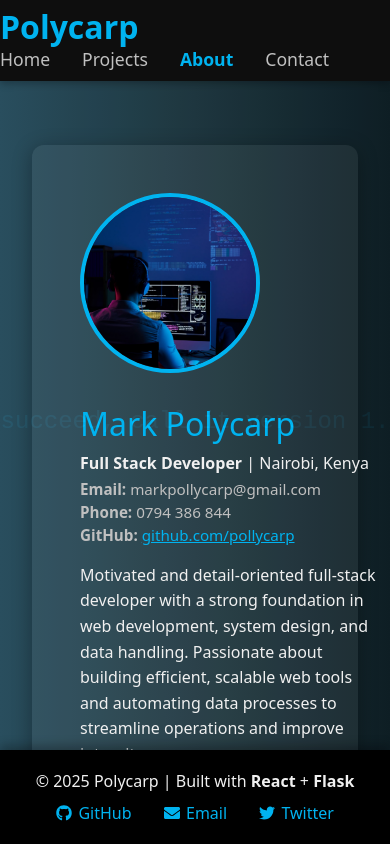
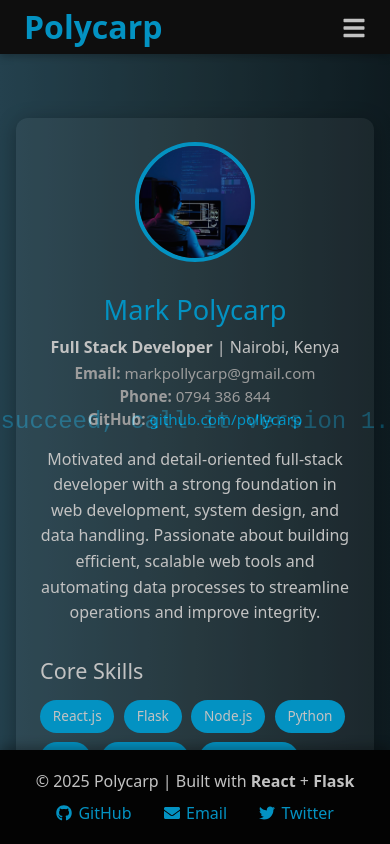
Before and after one commit to pollycarp/polycarp-dev-portfolio, a React (Create React App) app in the folder client/: page /about in a window 390 px wide. Shown: the top 844 px of the page. Built offline with nearby package versions, Linux system fonts and the light colour scheme.

Commit message:
changes on responsiveness

```diff
--- a/client/src/App.js
+++ b/client/src/App.js
@@ -11,7 +11,7 @@ import About from './pages/About';
 
 
 const routeMessages = {
-  '/': '"l am not a great programmer, l am just a good programmer with great habits"  - Kent Beck',
+  '/': 'Stay Bold, Stay Bizarre, Stay Building!!',
   '/projects': '> Fetching Repos...',
   '/contact': '> Connecting you ...',
 };
--- /dev/null
+++ b/client/src/components/Container.jsx
@@ -0,0 +1,20 @@
+// components/Container.jsx
+import React from 'react';
+
+const Container = ({ children }) => {
+  return (
+    <div
+      style={{
+        width: '100%',
+        maxWidth: '1200px',
+        margin: '0 auto',
+        padding: '2rem 1rem',
+        boxSizing: 'border-box',
+      }}
+    >
+      {children}
+    </div>
+  );
+};
+
+export default Container;
--- a/client/src/components/Navbar.css
+++ b/client/src/components/Navbar.css
@@ -1,29 +1,26 @@
 /* Main navbar */
 .navbar {
-  display: flex;
-  justify-content: flex-start; /* Align content to the start */
-  align-items: center;
-  padding: 1.5rem 2rem;
   background-color: #0f0f0f;
   color: white;
+  padding: 1.5rem 2rem;
   position: sticky;
   top: 0;
   z-index: 1000;
   box-shadow: 0 2px 8px rgba(0, 0, 0, 0.3);
 }
 
-/* Wrapper to layout logo and links */
+/* Container */
 .navbar-container {
+  display: flex;
+  justify-content: space-between; /* Keeps logo left, links right */
+  align-items: center;
   width: 100%;
-  max-width: 1100px;
-  margin: 0 auto;
   padding: 0 1.5rem;
-  display: flex;
-  justify-content: space-between;
-  align-items: center;
+  margin: 0;
+  max-width: none;
 }
 
-/* Logo styling */
+/* Logo */
 .logo {
   font-size: 2rem;
   font-weight: 700;
@@ -36,6 +33,15 @@
   color: #00bfff;
 }
 
+/* Hamburger Menu */
+.hamburger {
+  display: none;
+  cursor: pointer;
+  color: white;
+  z-index: 1100;
+}
+
+/* Nav Links */
 .nav-links {
   list-style: none;
   display: flex;
@@ -77,3 +83,31 @@
   color: #00bfff;
   font-weight: 600;
 }
+
+/* Mobile Styles */
+@media screen and (max-width: 768px) {
+  .hamburger {
+    display: block;
+  }
+
+  .nav-links {
+    flex-direction: column;
+    position: absolute;
+    top: 70px;
+    right: 0;
+    background-color: #0f0f0f;
+    width: 200px;
+    padding: 1.5rem;
+    border-radius: 8px 0 0 8px;
+    display: none;
+    box-shadow: -2px 2px 10px rgba(0, 0, 0, 0.2);
+  }
+
+  .nav-links.active {
+    display: flex;
+  }
+
+  .nav-links li {
+    margin-bottom: 1rem;
+  }
+}
--- a/client/src/components/Navbar.js
+++ b/client/src/components/Navbar.js
@@ -1,27 +1,65 @@
-import React from 'react';
+import React, { useState } from 'react';
 import { Link, useLocation } from 'react-router-dom';
+import { FaBars, FaTimes } from 'react-icons/fa';
 import './Navbar.css';
 
 const Navbar = () => {
   const location = useLocation();
+  const [menuOpen, setMenuOpen] = useState(false);
+
+  const toggleMenu = () => setMenuOpen((prev) => !prev);
+  const closeMenu = () => setMenuOpen(false);
 
   return (
     <nav className="navbar" role="navigation" aria-label="Main Navigation">
+      <div className="navbar-container">
+        <Link to="/" className="logo-link" onClick={closeMenu}>
           <h2 className="logo">Polycarp</h2>
-      <ul className="nav-links">
+        </Link>
+
+        <div className="hamburger" onClick={toggleMenu} aria-label="Toggle menu">
+          {menuOpen ? <FaTimes size={24} /> : <FaBars size={24} />}
+        </div>
+
+        <ul className={`nav-links ${menuOpen ? 'active' : ''}`}>
           <li>
-          <Link to="/" className={location.pathname === '/' ? 'active' : ''}>Home</Link>
+            <Link
+              to="/"
+              onClick={closeMenu}
+              className={location.pathname === '/' ? 'active' : ''}
+            >
+              Home
+            </Link>
           </li>
           <li>
-          <Link to="/projects" className={location.pathname === '/projects' ? 'active' : ''}>Projects</Link>
+            <Link
+              to="/projects"
+              onClick={closeMenu}
+              className={location.pathname === '/projects' ? 'active' : ''}
+            >
+              Projects
+            </Link>
           </li>
           <li>
-          <Link to="/about" className={location.pathname === '/about' ? 'active' : ''}>About</Link>
+            <Link
+              to="/about"
+              onClick={closeMenu}
+              className={location.pathname === '/about' ? 'active' : ''}
+            >
+              About
+            </Link>
           </li>
           <li>
-          <Link to="/contact" className={location.pathname === '/contact' ? 'active' : ''}>Contact</Link>
+            <Link
+              to="/contact"
+              onClick={closeMenu}
+              className={location.pathname === '/contact' ? 'active' : ''}
+            >
+              Contact
+            </Link>
           </li>
         </ul>
+      </div>
     </nav>
   );
 };
--- a/client/src/components/PDFResume.js
+++ b/client/src/components/PDFResume.js
@@ -52,7 +52,7 @@ const styles = StyleSheet.create({
 
 // Skills, Timeline, and Projects
 const skills = [
-  'React.js', 'Flask', 'Node.js', 'Python', 'JavaScript',
+  'React.js', 'Flask', 'Node.js', 'Python', 'Java', 'JavaScript',
   'PostgreSQL', 'MongoDB', 'MySQL', 'Git', 'REST APIs',
   'Excel & Pandas', 'Tailwind CSS', 'Figma', 'Agile'
 ];
--- a/client/src/components/ProjectCard.js
+++ b/client/src/components/ProjectCard.js
@@ -1,76 +1,68 @@
 import React from 'react';
 import { motion } from 'framer-motion';
 
-const badgeColors = {
-  JavaScript: '#f7df1e',
-  Python: '#3572A5',
-  HTML: '#e34c26',
-  CSS: '#563d7c',
-  Rust: '#dea584',
-  default: '#6c757d'
-};
-
 const ProjectCard = ({ project }) => {
-  const language = project.tech[0] || 'Other';
-  const badgeColor = badgeColors[language] || badgeColors.default;
-
   return (
     <motion.div
       initial={{ opacity: 0, y: 30 }}
       animate={{ opacity: 1, y: 0 }}
+      transition={{ duration: 0.5 }}
       whileHover={{ scale: 1.03 }}
-      transition={{ duration: 0.4 }}
       style={{
-        borderRadius: '10px',
+        border: '1px solid #ccc',
+        borderRadius: '8px',
+        padding: '1rem',
         backgroundColor: '#fff',
-        padding: '1.5rem',
-        boxShadow: '0 8px 20px rgba(0,0,0,0.05)',
-        height: '100%',
+        boxShadow: '0 2px 10px rgba(0, 0, 0, 0.05)',
         display: 'flex',
         flexDirection: 'column',
         justifyContent: 'space-between',
-        transition: 'all 0.3s ease-in-out'
+        minHeight: '180px',
       }}
     >
-      <div>
-        <h4 className="mb-2 text-dark">{project.title}</h4>
-        <p className="text-muted" style={{ fontSize: '0.95rem' }}>
+      <div style={{ flex: 1 }}>
+        <h3 style={{ fontSize: '1.2rem', marginBottom: '0.5rem', wordBreak: 'break-word' }}>
+          {project.title}
+        </h3>
+        <p style={{ fontSize: '0.95rem', color: '#555', marginBottom: '1rem' }}>
           {project.description || 'No description provided.'}
         </p>
       </div>
 
-      <div style={{ marginTop: '1rem' }}>
-        {/* Tech Badge */}
+      <div
+        style={{
+          display: 'flex',
+          flexWrap: 'wrap',
+          justifyContent: 'space-between',
+          alignItems: 'center',
+          gap: '0.5rem',
+          marginTop: 'auto',
+        }}
+      >
         <span
           style={{
-            backgroundColor: badgeColor,
-            color: '#000',
+            padding: '0.3rem 0.8rem',
+            backgroundColor: getBadgeColor(project.tech[0]),
+            color: '#fff',
+            borderRadius: '16px',
+            fontSize: '0.75rem',
             fontWeight: 'bold',
-            fontSize: '0.8rem',
-            padding: '0.2rem 0.6rem',
-            borderRadius: '20px',
-            marginRight: '0.5rem'
           }}
         >
-          {language}
+          {project.tech[0] || 'N/A'}
         </span>
 
-        {/* GitHub Link */}
         {project.link && (
           <a
             href={project.link}
             target="_blank"
             rel="noopener noreferrer"
             style={{
-              display: 'inline-block',
-              marginTop: '0.5rem',
               fontSize: '0.85rem',
+              color: '#00bfff',
               fontWeight: '500',
-              color: '#00bfff',
-              textDecoration: 'none'
+              textDecoration: 'none',
             }}
-            onMouseOver={(e) => (e.target.style.textDecoration = 'underline')}
-            onMouseOut={(e) => (e.target.style.textDecoration = 'none')}
           >
             View on GitHub →
           </a>
@@ -80,4 +72,16 @@ const ProjectCard = ({ project }) => {
   );
 };
 
+// 🔧 Helper for language-based badge coloring
+const getBadgeColor = (tech) => {
+  switch ((tech || '').toLowerCase()) {
+    case 'python': return '#3572A5';
+    case 'javascript': return '#f0db4f';
+    case 'html': return '#e44d26';
+    case 'java': return '#b07219';
+    case 'react': return '#61DBFB';
+    default: return '#555';
+  }
+};
+
 export default ProjectCard;
--- a/client/src/pages/About.js
+++ b/client/src/pages/About.js
@@ -6,9 +6,11 @@ import { useInView } from 'react-intersection-observer';
 import ReactToPrint from 'react-to-print';
 import { PDFDownloadLink } from '@react-pdf/renderer';
 import PDFResume from '../components/PDFResume';
+import '../styles/About.css';
+
 
 const skills = [
-  'React.js', 'Flask', 'Node.js', 'Python', 'JavaScript',
+  'React.js', 'Flask', 'Node.js', 'Python', 'Java', 'JavaScript',
   'PostgreSQL', 'MongoDB', 'MySQL', 'Git', 'REST APIs',
   'Excel & Pandas', 'Tailwind CSS', 'Figma', 'Agile'
 ];
@@ -91,83 +93,52 @@ const projects = {
 const About = () => {
   return (
     <motion.section
+      className="about-section"
       initial={{ opacity: 0, y: 40 }}
       animate={{ opacity: 1, y: 0 }}
       exit={{ opacity: 0 }}
       transition={{ duration: 0.8 }}
-      style={{
-        minHeight: '100vh',
-        padding: '4rem 2rem',
-        background: 'linear-gradient(to right, #2c5364, #203a43, #0f2027)',
-        color: '#fff',
-        display: 'flex',
-        flexDirection: 'column',
-        alignItems: 'center'
-      }}
     >
       {/* Core Card */}
-      <div style={{
-        maxWidth: '1000px',
-        width: '100%',
-        backgroundColor: '#ffffff10',
-        borderRadius: '12px',
-        padding: '3rem',
-        display: 'flex',
-        flexWrap: 'wrap',
-        gap: '2rem',
-        boxShadow: '0 4px 20px rgba(0,0,0,0.3)'
-      }}>
+      <div className="about-card">
         {/* Profile Image */}
         <motion.img
           src={profilePic}
           alt="Polycarp"
-          style={{
-            borderRadius: '50%',
-            width: '180px',
-            height: '180px',
-            objectFit: 'cover',
-            border: '4px solid #00bfff',
-            flexShrink: 0
-          }}
+          className="about-image"
           initial={{ scale: 0 }}
           animate={{ scale: 1 }}
           transition={{ duration: 0.5 }}
         />
 
         {/* Text */}
-        <div style={{ flex: 1, minWidth: '300px' }}>
-          <h2 style={{ fontSize: '2rem', color: '#00bfff' }}>Mark Polycarp</h2>
-          <p style={{ marginBottom: '0.2rem' }}><strong>Full Stack Developer</strong> | Nairobi, Kenya</p>
-          <p style={{ fontSize: '0.95rem', color: '#ccc' }}>
+        <div className="about-text">
+          <h2 className="about-name">Mark Polycarp</h2>
+          <p className="about-title"><strong>Full Stack Developer</strong> | Nairobi, Kenya</p>
+          <p className="about-meta">
             <strong>Email:</strong> markpollycarp@gmail.com<br />
             <strong>Phone:</strong> 0794 386 844<br />
-            <strong>GitHub:</strong> <a href="https://github.com/pollycarp" target="_blank" rel="noopener noreferrer" style={{ color: '#00bfff' }}>github.com/pollycarp</a>
+            <strong>GitHub:</strong>{' '}
+            <a href="https://github.com/pollycarp" target="_blank" rel="noopener noreferrer" className="about-link">
+              github.com/pollycarp
+            </a>
           </p>
 
-          <p style={{ marginTop: '1rem', lineHeight: '1.6' }}>
+          <p className="about-summary">
             Motivated and detail-oriented full-stack developer with a strong foundation in web development, system design, and data handling. Passionate about building efficient, scalable web tools and automating data processes to streamline operations and improve integrity.
           </p>
 
           {/* Skills */}
-          <div style={{ marginTop: '2rem' }}>
-            <h4 style={{ color: '#fff' }}>Core Skills</h4>
-            <div style={{ display: 'flex', flexWrap: 'wrap', gap: '0.6rem', marginTop: '1rem' }}>
+          <div className="skills-section">
+            <h4>Core Skills</h4>
+            <div className="skills-wrapper">
               {skills.map((skill) => (
-                <span key={skill} style={{
-                  padding: '0.5rem 1rem',
-                  backgroundColor: '#00bfff',
-                  borderRadius: '20px',
-                  fontSize: '0.9rem',
-                  fontWeight: 500
-                }}>
-                  {skill}
-                </span>
+                <span className="skill-badge" key={skill}>{skill}</span>
               ))}
             </div>
           </div>
         </div>
       </div>
-
       {/* Experience Timeline */}
       <div style={{ maxWidth: '1000px', width: '100%', marginTop: '3rem' }}>
         <h3 style={{ textAlign: 'center', color: '#00bfff' }}>Experience & Education</h3>
--- a/client/src/pages/Projects.js
+++ b/client/src/pages/Projects.js
@@ -1,32 +1,33 @@
 import React, { useState, useEffect } from 'react';
+import axios from 'axios';
 import { motion } from 'framer-motion';
-import axios from 'axios';
 import ProjectCard from '../components/ProjectCard';
+import Container from '../components/Container';
 
 const Projects = () => {
-  const [filter, setFilter] = useState("All");
   const [projects, setProjects] = useState([]);
+  const [filter, setFilter] = useState('All');
   const [showMore, setShowMore] = useState(false);
   const [loading, setLoading] = useState(true);
 
   const pinnedRepoNames = [
-    "flask-file-share",
-    "polycarp-dev-portfolio",
-    "telco_churn_prediction",
-    "console-grid-game",
-    "PrivacyLLM",
-    "Airline-Ticket-Reservation-System-Design"
+    'flask-file-share',
+    'polycarp-dev-portfolio',
+    'telco_churn_prediction',
+    'console-grid-game',
+    'PrivacyLLM',
+    'Airline-Ticket-Reservation-System-Design'
   ];
 
-  const techStacks = ["All", "React", "Flask", "Python", "Java", "Javascript", "API"];
+  const techStacks = ['All', 'React', 'Flask', 'Python', 'Java', 'Javascript', 'API'];
 
   useEffect(() => {
     const fetchRepos = async () => {
       try {
-        const res = await axios.get("https://api.github.com/users/pollycarp/repos?sort=updated&per_page=100");
+        const res = await axios.get('https://api.github.com/users/pollycarp/repos?sort=updated');
         setProjects(res.data);
       } catch (err) {
-        console.error("GitHub API error:", err);
+        console.error('GitHub API error:', err);
       } finally {
         setLoading(false);
       }
@@ -39,26 +40,39 @@ const Projects = () => {
   const extraProjects = projects.filter((repo) => !pinnedRepoNames.includes(repo.name));
 
   const applyFilter = (repos) =>
-    filter === "All"
+    filter === 'All'
       ? repos
-      : repos.filter((repo) =>
+      : repos.filter(
+          (repo) =>
             repo.topics?.includes(filter.toLowerCase()) ||
             (repo.language && repo.language.toLowerCase() === filter.toLowerCase())
         );
 
   return (
-    <motion.div
+    <motion.section
       initial={{ opacity: 0, x: 50 }}
       animate={{ opacity: 1, x: 0 }}
       exit={{ opacity: 0, x: -50 }}
       transition={{ duration: 0.5 }}
-      style={{ padding: '2rem' }}
+      style={{
+        minHeight: '100vh',
+        backgroundColor: '#f8f9fa',
+        padding: '2rem 0',
+        boxSizing: 'border-box',
+      }}
     >
-      <h2 style={{ marginBottom: '1rem' }}>Projects</h2>
+      <Container>
+        <h2 style={{ marginBottom: '1rem', textAlign: 'center', color: '#222' }}>Projects</h2>
 
         {/* Filter Buttons */}
         <motion.div
-        style={{ marginBottom: '1.5rem', display: 'flex', flexWrap: 'wrap' }}
+          style={{
+            marginBottom: '1.5rem',
+            display: 'flex',
+            flexWrap: 'wrap',
+            justifyContent: 'center',
+            gap: '0.75rem',
+          }}
           initial={{ opacity: 0 }}
           animate={{ opacity: 1 }}
           transition={{ duration: 0.3, delay: 0.2 }}
@@ -66,17 +80,18 @@ const Projects = () => {
           {techStacks.map((stack) => (
             <motion.button
               key={stack}
-            whileHover={{ scale: 1.1 }}
+              whileHover={{ scale: 1.05 }}
               whileTap={{ scale: 0.95 }}
               onClick={() => setFilter(stack)}
               style={{
-              marginRight: '1rem',
-              marginBottom: '0.5rem',
                 padding: '0.5rem 1rem',
-              backgroundColor: filter === stack ? '#00bfff' : '#f0f0f0',
+                backgroundColor: filter === stack ? '#00bfff' : '#e0e0e0',
+                color: filter === stack ? '#fff' : '#333',
                 border: 'none',
-              borderRadius: '4px',
-              cursor: 'pointer'
+                borderRadius: '20px',
+                cursor: 'pointer',
+                fontWeight: 'bold',
+                fontSize: '0.9rem',
               }}
             >
               {stack}
@@ -84,7 +99,7 @@ const Projects = () => {
           ))}
         </motion.div>
 
-      {/* Pinned Projects */}
+        {/* Project Cards Grid */}
         <motion.div
           layout
           initial={{ opacity: 0 }}
@@ -92,55 +107,41 @@ const Projects = () => {
           transition={{ duration: 0.4, delay: 0.1 }}
           style={{
             display: 'grid',
-          gridTemplateColumns: 'repeat(auto-fit, minmax(300px, 1fr))',
-          gap: '1.5rem'
+            gridTemplateColumns: 'repeat(auto-fit, minmax(280px, 1fr))',
+            gap: '1.5rem',
           }}
         >
           {loading ? (
             <p>Loading projects...</p>
           ) : (
-          applyFilter(pinnedProjects).map((repo) => (
+            <>
+              {applyFilter(pinnedProjects).map((repo) => (
                 <ProjectCard
                   key={repo.id}
                   project={{
                     title: repo.name,
                     description: repo.description,
                     tech: [repo.language],
-                link: repo.html_url
+                    link: repo.html_url,
                   }}
                 />
-          ))
-        )}
-      </motion.div>
+              ))}
 
-      {/* Animated Extra Projects */}
-      {showMore && (
-        <motion.div
-          layout
-          initial={{ opacity: 0, y: 20 }}
-          animate={{ opacity: 1, y: 0 }}
-          transition={{ duration: 0.6, ease: "easeInOut", delayChildren: 0.3, staggerChildren: 0.1 }}
-          style={{
-            display: 'grid',
-            gridTemplateColumns: 'repeat(auto-fit, minmax(300px, 1fr))',
-            gap: '1.5rem',
-            marginTop: '2rem'
-          }}
-        >
-          {applyFilter(extraProjects).map((repo) => (
-            <motion.div key={repo.id} initial={{ opacity: 0, y: 30 }} animate={{ opacity: 1, y: 0 }}>
+              {showMore &&
+                applyFilter(extraProjects).map((repo) => (
                   <ProjectCard
+                    key={repo.id}
                     project={{
                       title: repo.name,
                       description: repo.description,
                       tech: [repo.language],
-                  link: repo.html_url
+                      link: repo.html_url,
                     }}
                   />
+                ))}
+            </>
+          )}
         </motion.div>
-          ))}
-        </motion.div>
-      )}
 
         {/* Show More Button */}
         {!loading && extraProjects.length > 0 && (
@@ -150,18 +151,19 @@ const Projects = () => {
               style={{
                 padding: '0.75rem 1.5rem',
                 backgroundColor: '#00bfff',
+                color: '#fff',
                 border: 'none',
-              color: 'white',
-              borderRadius: '4px',
+                borderRadius: '6px',
                 cursor: 'pointer',
-              fontWeight: 'bold'
+                fontWeight: 'bold',
               }}
             >
               {showMore ? 'Show Less' : 'Show More Projects'}
             </button>
           </div>
         )}
-    </motion.div>
+      </Container>
+    </motion.section>
   );
 };
 
--- /dev/null
+++ b/client/src/styles/About.css
@@ -0,0 +1,116 @@
+.about-section {
+  min-height: 100vh;
+  width: 100%;
+  padding: 4rem 1rem;
+  background: linear-gradient(to right, #2c5364, #203a43, #0f2027);
+  color: #fff;
+  display: flex;
+  flex-direction: column;
+  align-items: center;
+  overflow-x: hidden;
+  box-sizing: border-box;
+}
+
+.about-card {
+  max-width: 1000px;
+  width: 100%;
+  background-color: rgba(255, 255, 255, 0.07);
+  border-radius: 12px;
+  padding: 2rem;
+  box-shadow: 0 4px 20px rgba(0, 0, 0, 0.3);
+  display: flex;
+  flex-wrap: wrap;
+  gap: 2rem;
+}
+
+.about-image {
+  border-radius: 50%;
+  width: 160px;
+  height: 160px;
+  object-fit: cover;
+  border: 4px solid #00bfff;
+  flex-shrink: 0;
+  margin: 0 auto;
+}
+
+.about-text {
+  flex: 1;
+  min-width: 280px;
+}
+
+.about-name {
+  font-size: 2rem;
+  color: #00bfff;
+}
+
+.about-title {
+  margin-bottom: 0.2rem;
+}
+
+.about-meta {
+  font-size: 0.95rem;
+  color: #ccc;
+}
+
+.about-link {
+  color: #00bfff;
+  text-decoration: none;
+}
+.about-link:hover {
+  text-decoration: underline;
+}
+
+.about-summary {
+  margin-top: 1rem;
+  line-height: 1.6;
+}
+
+.skills-section {
+  margin-top: 2rem;
+}
+
+.skills-wrapper {
+  display: flex;
+  flex-wrap: wrap;
+  gap: 0.6rem;
+  margin-top: 1rem;
+}
+
+.skill-badge {
+  padding: 0.5rem 1rem;
+  background-color: #00bfff;
+  border-radius: 20px;
+  font-size: 0.9rem;
+  font-weight: 500;
+  white-space: nowrap;
+}
+
+/* Responsive */
+@media screen and (max-width: 768px) {
+  .about-card {
+    flex-direction: column;
+    align-items: center;
+    padding: 1.5rem;
+  }
+
+  .about-image {
+    width: 120px;
+    height: 120px;
+  }
+
+  .skill-badge {
+    font-size: 0.85rem;
+    padding: 0.4rem 0.8rem;
+  }
+
+  .about-name {
+    font-size: 1.7rem;
+    text-align: center;
+  }
+
+  .about-summary,
+  .about-meta,
+  .about-title {
+    text-align: center;
+  }
+}
```
Also changed, not shown: client/src/components/GithubProjects.js (deleted, +0 -39 lines), 8 other files (tests, documents, lock files or other folders). Lines whose indentation alone changed are shown as unchanged.
